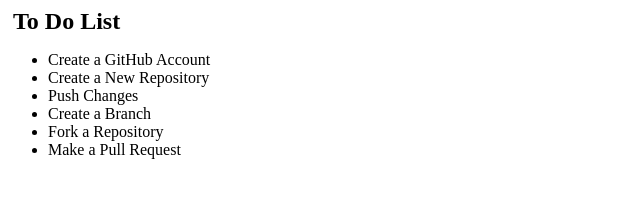
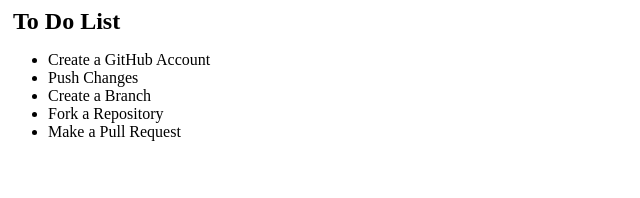
Before and after one commit to vidhi-agarwal/GitHub-demo, a plain HTML site: page index.html in a window 1280 px wide. Shown: the whole page, without its empty margins (0-640 px from the left). Drawn offline with Linux system fonts and the light colour scheme.

Commit message:
changes made

```diff
--- a/index.html
+++ b/index.html
@@ -13,7 +13,6 @@
     </div>
     <ul>
         <li>Create a GitHub Account</li>
-        <li>Create a New Repository</li>
         <li>Push Changes</li>
         <li>Create a Branch</li>
         <li>Fork a Repository</li>
```
